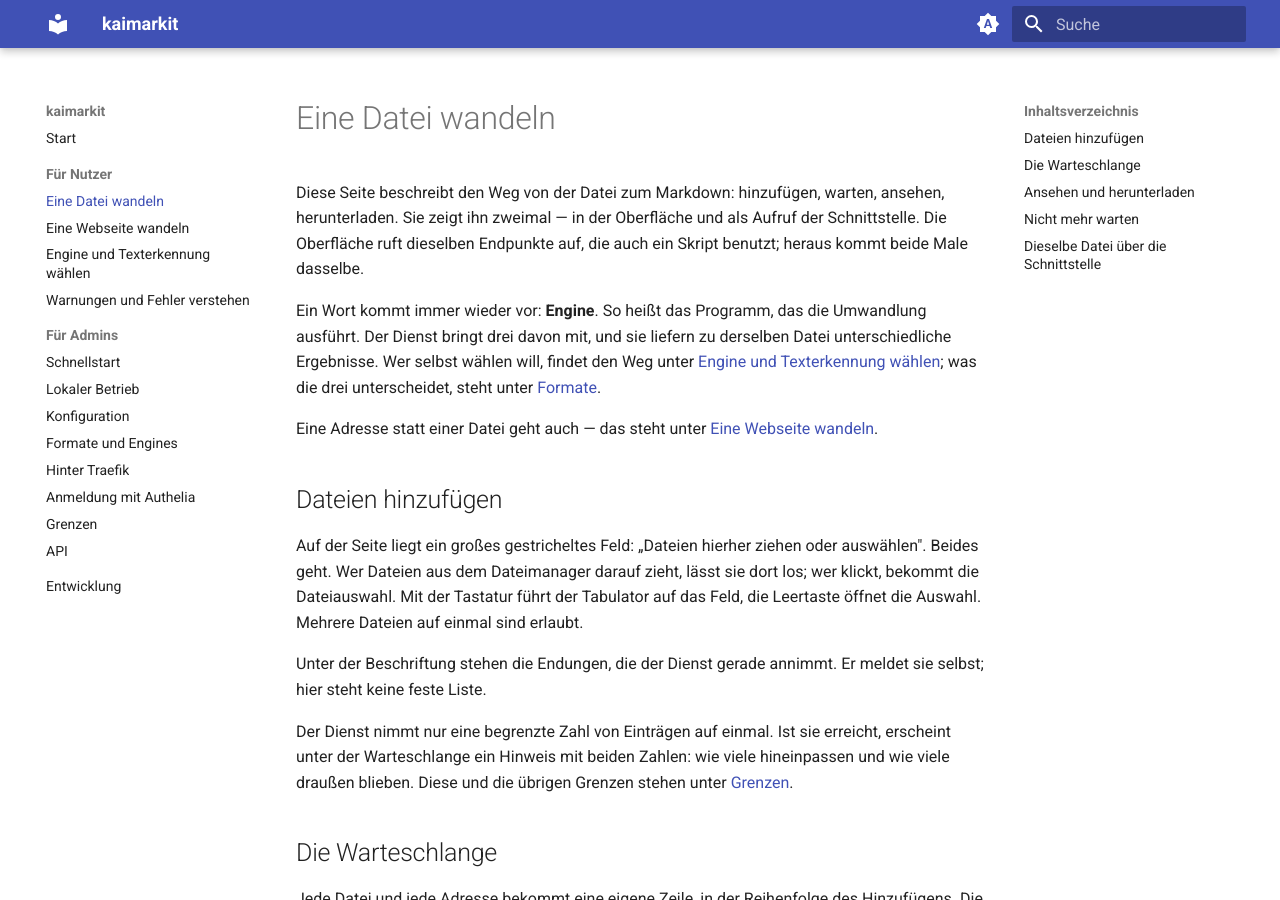
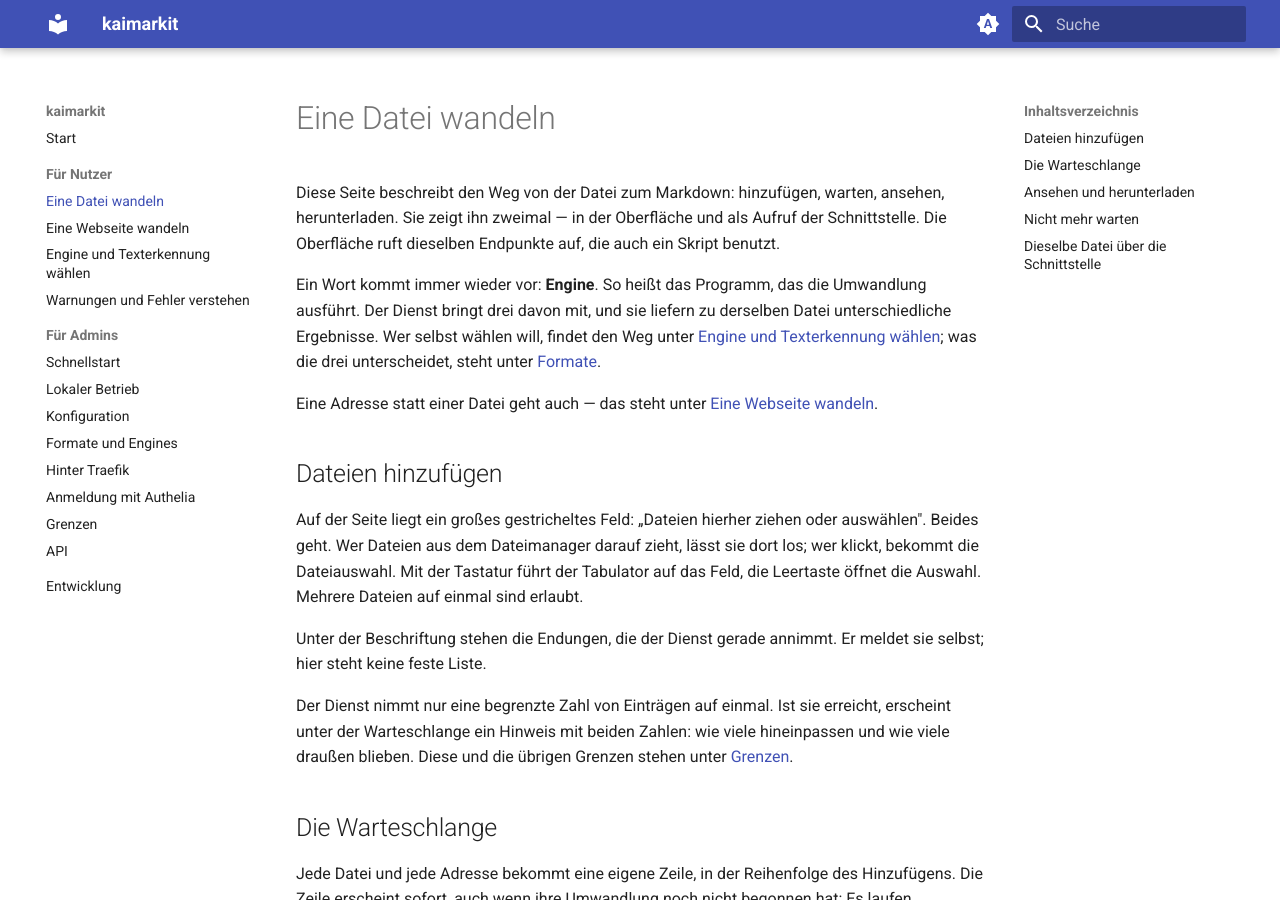
Before and after one commit to 0x2e6b6169/kaimarkit, an MkDocs documentation site: the page built from docs/nutzer/dateien-wandeln.md, in a window 1280 px wide and 900 px high. Built offline with MkDocs 1.6.1 and Material for MkDocs 9.7.7, drawn with Linux system fonts in a browser that asks for light colours; the version menu is left out; some of the changed text lies outside the part shown.

Commit message:
docs(nutzer): DOC-26 strike two sentences without substance

```diff
--- a/docs/nutzer/dateien-wandeln.md
+++ b/docs/nutzer/dateien-wandeln.md
@@ -3,7 +3,7 @@
 Diese Seite beschreibt den Weg von der Datei zum Markdown: hinzufügen, warten,
 ansehen, herunterladen. Sie zeigt ihn zweimal — in der Oberfläche und als Aufruf
 der Schnittstelle. Die Oberfläche ruft dieselben Endpunkte auf, die auch ein
-Skript benutzt; heraus kommt beide Male dasselbe.
+Skript benutzt.
 
 Ein Wort kommt immer wieder vor: **Engine**. So heißt das Programm, das die
 Umwandlung ausführt. Der Dienst bringt drei davon mit, und sie liefern zu
```
Also changed, not shown: other parts of docs/nutzer/dateien-wandeln.md (+1 -2 lines).
